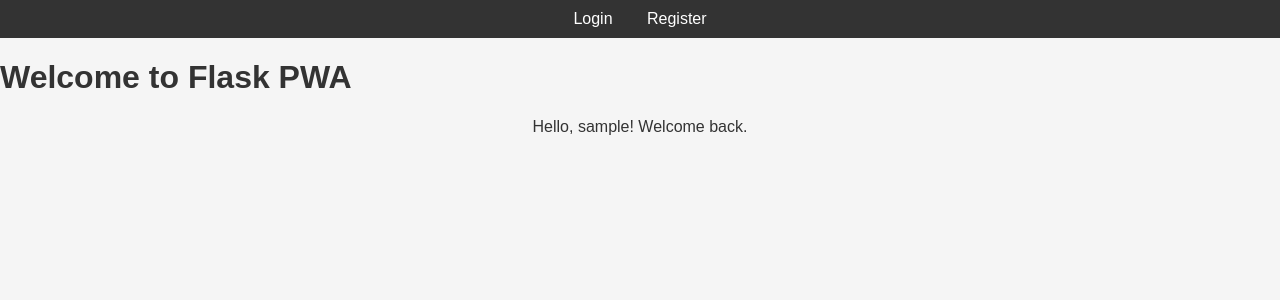
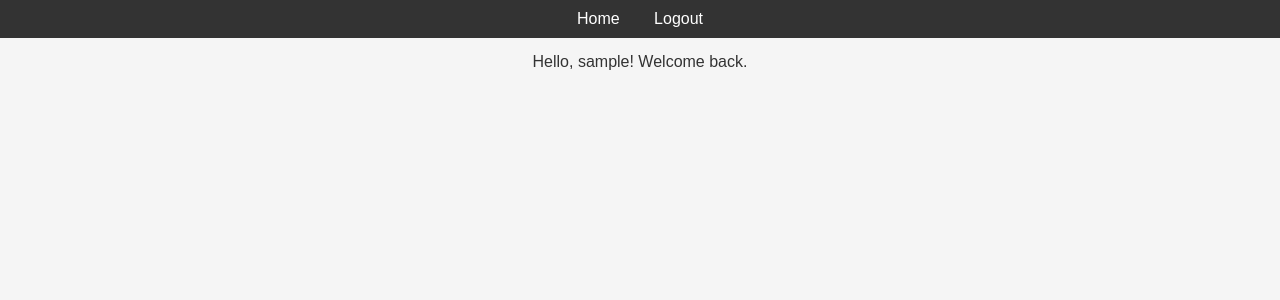
Before and after one commit to rhinowebrs/diplomski, a Flask app: page / in a window 1280 px wide. Shown: the top 300 px of the page. Run offline with Flask 3, Linux system fonts and the light colour scheme; the visitor is signed in with stand-in values (Sample User, id 1).

Commit message:
Added flask-login logic;

```diff
--- a/app/__init__.py
+++ b/app/__init__.py
@@ -7,7 +7,7 @@ from config import Config
 db = SQLAlchemy()
 bcrypt = Bcrypt()
 login_manager = LoginManager()
-login_manager.login_view = 'register'  # Redirect unauthorized users to register page
+login_manager.login_view = 'main.login'
 login_manager.login_message_category = 'info'
 
 def create_app():
--- a/app/routes.py
+++ b/app/routes.py
@@ -1,5 +1,5 @@
-from flask import Blueprint, render_template, redirect, url_for, flash, request, session
-from flask_login import login_user
+from flask import Blueprint, render_template, redirect, url_for, flash, request
+from flask_login import login_user, login_required, logout_user, current_user
 
 from app import db, bcrypt
 from app.forms import RegisterForm, LoginForm
@@ -11,10 +11,11 @@ main = Blueprint('main', __name__)
 def register():
     form = RegisterForm()
     if form.validate_on_submit():
+        hashed_password = bcrypt.generate_password_hash(form.password.data).decode('utf-8')
         new_user = User(
             username=form.username.data,
             email=form.email.data,
-            password=form.password.data  # Hash this password
+            password=hashed_password
         )
         db.session.add(new_user)
         db.session.commit()
@@ -27,16 +28,21 @@ def login():
     form = LoginForm()
     if form.validate_on_submit():
         user = User.query.filter_by(email=form.email.data).first()
-        if user and user.password == form.password.data:  # Replace with hashed password check
+        if user and bcrypt.check_password_hash(user.password, form.password.data):
             login_user(user)
-            # Add username to the session
-            session['username'] = user.username
-            session['user_id'] = user.id
+            flash('Logged in successfully!', 'success')
             return redirect(url_for('main.landing'))
         flash('Invalid credentials', 'danger')
     return render_template('login.html', form=form)
 
-@main.route('/', methods=['GET', 'POST'])
+@main.route('/logout')
+@login_required
+def logout():
+    logout_user()
+    flash('You have been logged out.', 'info')
+    return redirect(url_for('main.login'))
+
+@main.route('/')
+@login_required
 def landing():
-    username = session.get('username', None)  # Get username from session if available
-    return render_template('landing.html', username=username)
+    return render_template('landing.html', username=current_user.username)
--- a/app/static/css/main.css
+++ b/app/static/css/main.css
@@ -51,6 +51,7 @@ h2 {
     padding: 10px;
     border: 1px solid #ccc;
     border-radius: 4px;
+    box-sizing: border-box;
 }
 
 .btn {
--- a/app/templates/base.html
+++ b/app/templates/base.html
@@ -9,8 +9,13 @@
 <body>
     <header>
         <nav>
-            <a href="{{ url_for('main.login') }}">Login</a>
-            <a href="{{ url_for('main.register') }}">Register</a>
+            {% if current_user.is_authenticated %}
+                <a href="{{ url_for('main.landing') }}">Home</a>
+                <a href="{{ url_for('main.logout') }}">Logout</a>
+            {% else %}
+                <a href="{{ url_for('main.login') }}">Login</a>
+                <a href="{{ url_for('main.register') }}">Register</a>
+            {% endif %}
         </nav>
     </header>
     <main>
--- a/app/templates/landing.html
+++ b/app/templates/landing.html
@@ -1,7 +1,6 @@
 {% extends "base.html" %}
 {% block title %}Landing Page{% endblock %}
 {% block content %}
-<h1>Welcome to Flask PWA</h1>
 {% if username %}
     <p>Hello, {{ username }}! Welcome back.</p>
 {% else %}
```
